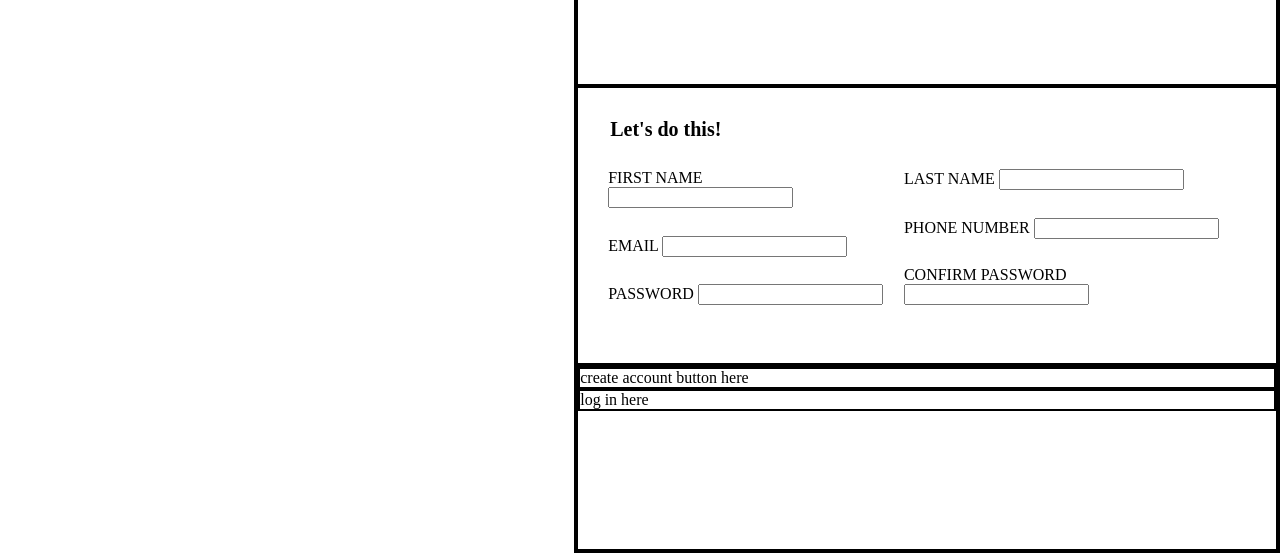
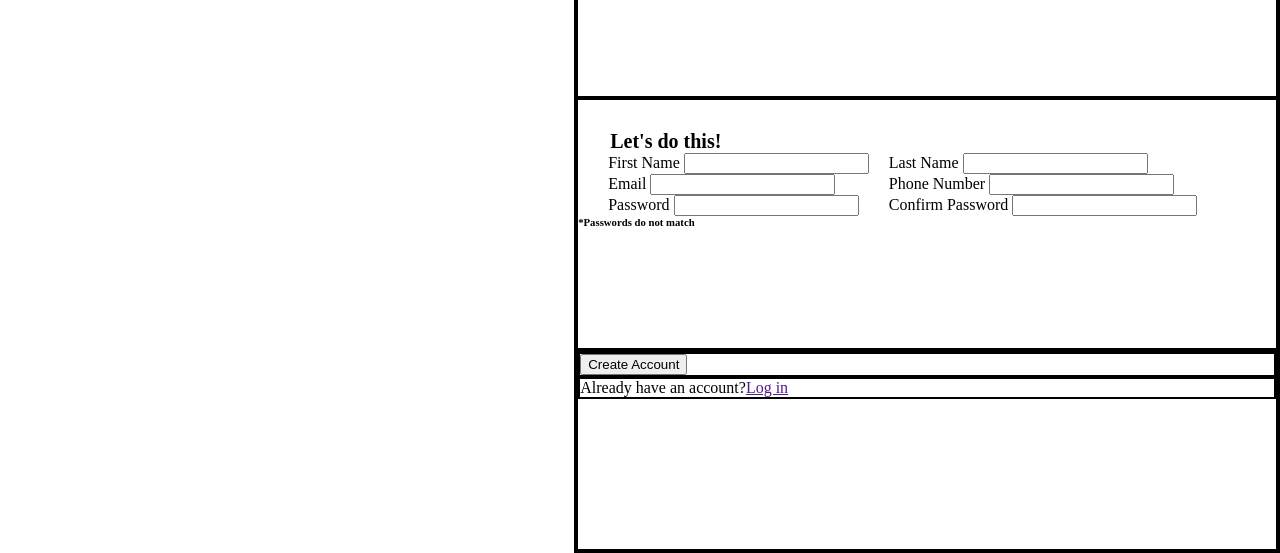
Before and after one commit to Lucoria1/Sign-Up-Form, a plain HTML site: page index.html in a window 1280 px wide. Shown: the part 247-800 px from the top of the page. Drawn offline with Linux system fonts and the light colour scheme.

Commit message:
added password validation in js

```diff
--- a/index.html
+++ b/index.html
@@ -33,46 +33,47 @@
             </div>
 
             <div class="form">
-                <form action="">
+                <form action="" method="post" onsubmit="return verifyPassword()" id="form">
                     <legend>Let's do this!</legend>
                     <div class="formWhole">
                         <div class="formLeft">
                             <div>
-                                <label for="first_name">FIRST NAME</label>
+                                <label for="first_name">First Name</label>
                                 <input type="text" name="first_name" id="first_name">
                             </div>
                             <div>
-                                <label for="email">EMAIL</label>
+                                <label for="email">Email</label>
                                 <input type="email" name="email" id="email">
                             </div>
                             <div>
-                                <label for="password">PASSWORD</label>
+                                <label for="password">Password</label>
                                 <input type="password" name="password" id="password">
                             </div>
                         </div>
                         <div class="formRight">
                             <div>
-                                <label for="last_name">LAST NAME</label>
+                                <label for="last_name">Last Name</label>
                                 <input type="text" name="last_name" id="last_name">
                             </div>
                             <div>
-                                <label for="number">PHONE NUMBER</label>
+                                <label for="number">Phone Number</label>
                                 <input type="tel" name="number" id="number">
                             </div>
                             <div>
-                                <label for="con_pass">CONFIRM PASSWORD</label>
+                                <label for="con_pass">Confirm Password</label>
                                 <input type="password" name="con_pass" id="con_pass">
                             </div>
                         </div>
                     </div>
                 </form>
+                <h6>*Passwords do not match</h6>
             </div>
             <div class="bottom">
                 <div class="button">
-                    create account button here
+                    <button type="submit" form="form" class="submitBtn">Create Account</button>
                 </div>
                 <div class="login">
-                    log in here
+                    Already have an account? <a href="">Log in</a>
                 </div>
             </div>
         </div>
--- a/main.js
+++ b/main.js
@@ -1,14 +1,7 @@
-function verifyPassword {
-    let pass1 = document.getElementById("#password");
-    let pass2 = document.getElementById("#con_pass");
-    let match;
-
-    if(pass1 !== pass2){
-        alert("Passwords Don't Match");
-        match = false
-        pass1.style.borderColor = "red";
-        pass2.style.borderColor = "red";
-    } else {
-        match = true
+    function verifyPassword () {
+        if(document.getElementById("password").value !== document.getElementById("con_pass").value){
+            document.getElementById("password").style.borderColor = "red";
+            document.getElementById("con_pass").style.borderColor = "red";
+            return false
+        }
     }
-}
--- a/stylesheet.css
+++ b/stylesheet.css
@@ -82,7 +82,8 @@ a.link{
 .form{
     display: flex;
     border: 2px solid black;
-    flex-grow: 0.8
+    flex-grow: 0.8;
+    flex-direction: column;
 }
 
 .bottom{
@@ -105,7 +106,10 @@ a.link{
 form{
     display: flex;
     flex-direction: column;
-    margin: 30px;
+    margin-top: 30px;
+    margin-left: 30px;
+    margin-right: 30px;
+    margin-bottom: 0px;
 }
 
 
@@ -127,3 +131,7 @@ legend{
     font-size: 20px;
     font-weight: bold;
 }
+
+h6{
+    margin: 0;
+}
```
